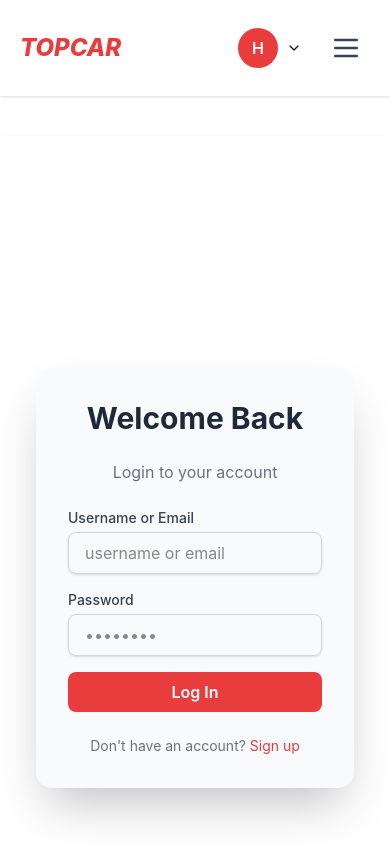
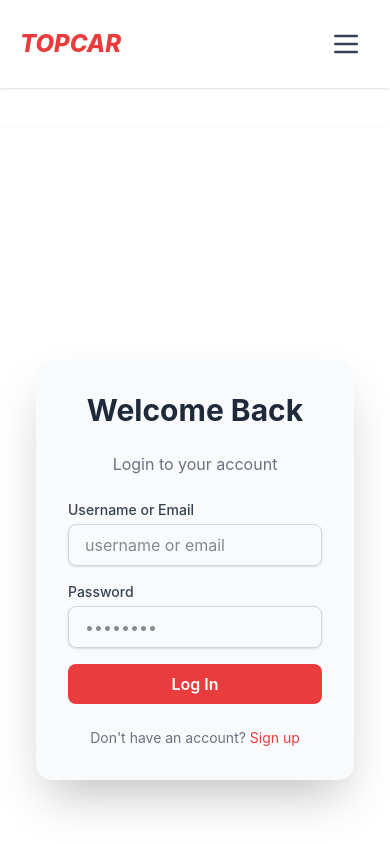
Before and after one commit to theH4Sh/Car-Rental, a React (Vite) app in the folder client/: page /login in a window 390 px wide. Shown: the top 844 px of the page. Built offline with nearby package versions, Linux system fonts and the light colour scheme.

Commit message:
user dropdown fixed for mobile

```diff
--- a/client/src/components/Navbar.jsx
+++ b/client/src/components/Navbar.jsx
@@ -57,7 +57,9 @@ const Navbar = () => {
                 }
                 {/* Hamburger for Mobile */}
                 <div className="md:hidden flex items-center">
-                    <UserDropdown auth={auth} mobile={true} />
+                    {auth.isAuthenticated ? (
+                        <UserDropdown auth={auth} mobile={true} /> ) : (<></>)
+                    }
                     <button onClick={() => setIsMenuOpen(!isMenuOpen)}
                     className="hover:bg-gray-200 transition duration-200 h-12 w-12 flex justify-center items-center rounded-xl">
                         <div className={`transition-all duration-300 ease-in-out
```
